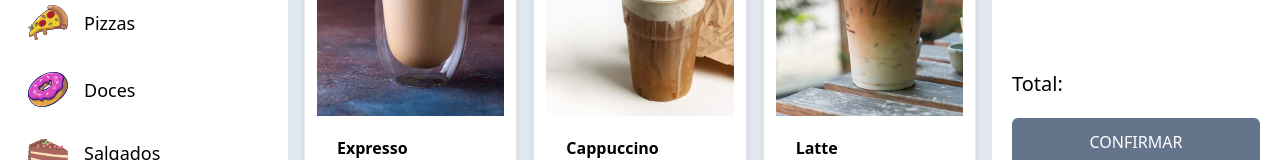
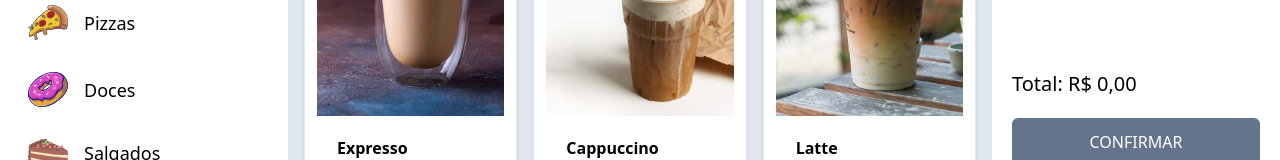
Before and after one commit to maxiamikel19/sistema-cafeteria-web, a React (Vite) app: page / in a window 1280 px wide. Shown: the part 266-426 px from the top of the page. Built offline with nearby package versions, Linux system fonts and the light colour scheme.

Commit message:
Implementar o calculo do total de produtos do pedido

```diff
--- a/src/components/Resumem.jsx
+++ b/src/components/Resumem.jsx
@@ -1,9 +1,10 @@
+import { formatarDinheiro } from "../helpers"
 import useProvider from "../hooks/useProvider"
 import ResumenProduto from "./ResumenProduto"
 
 export default function Resumem() {
 
-  const {pedido} = useProvider()
+  const {pedido, total} = useProvider()
 
   //console.log(pedido)
 
@@ -29,7 +30,7 @@ export default function Resumem() {
           )}
         </div>
 
-        <p className="text-xl mt-10">Total: {''}</p>
+        <p className="text-xl mt-10">Total: {''} {formatarDinheiro(total)}</p>
 
         <form className="w-full">
           <div className="mt-5">
--- a/src/providers/MainProvider.jsx
+++ b/src/providers/MainProvider.jsx
@@ -1,4 +1,4 @@
-import { createContext, useState } from "react"
+import { createContext, useEffect, useState } from "react"
 import { toast } from "react-toastify";
 import { categorias as categoriaDB } from "../data/categoria"
 import { produtos as produtoDB} from "../data/produto"
@@ -12,6 +12,7 @@ const MainProvider = ({children}) => {
     const [modal, setModal] = useState(false)
     const [produto, setProduto] = useState({})
     const [pedido, setPedido] = useState([])
+    const [total, setTotal] = useState(0)
 
 
     const handleClickCategoria = (id) => {
@@ -58,6 +59,11 @@ const MainProvider = ({children}) => {
         //console.log(produtoAtualizado)
     }
 
+    useEffect(()=>{
+        const calcTotal = pedido.reduce( (total, produto) => (produto.preco * produto.cantidade) + total, 0)
+        setTotal(calcTotal)
+    }, [pedido])
+
     return (
         <MainContext.Provider
             value={{
@@ -71,7 +77,8 @@ const MainProvider = ({children}) => {
                 pedido,
                 handleAdicionarprodutoPedido,
                 handleEditarProdutoPedido,
-                handleEliminarProdutoPedido
+                handleEliminarProdutoPedido,
+                total
             }}
         >{children}</MainContext.Provider>
     )
```
